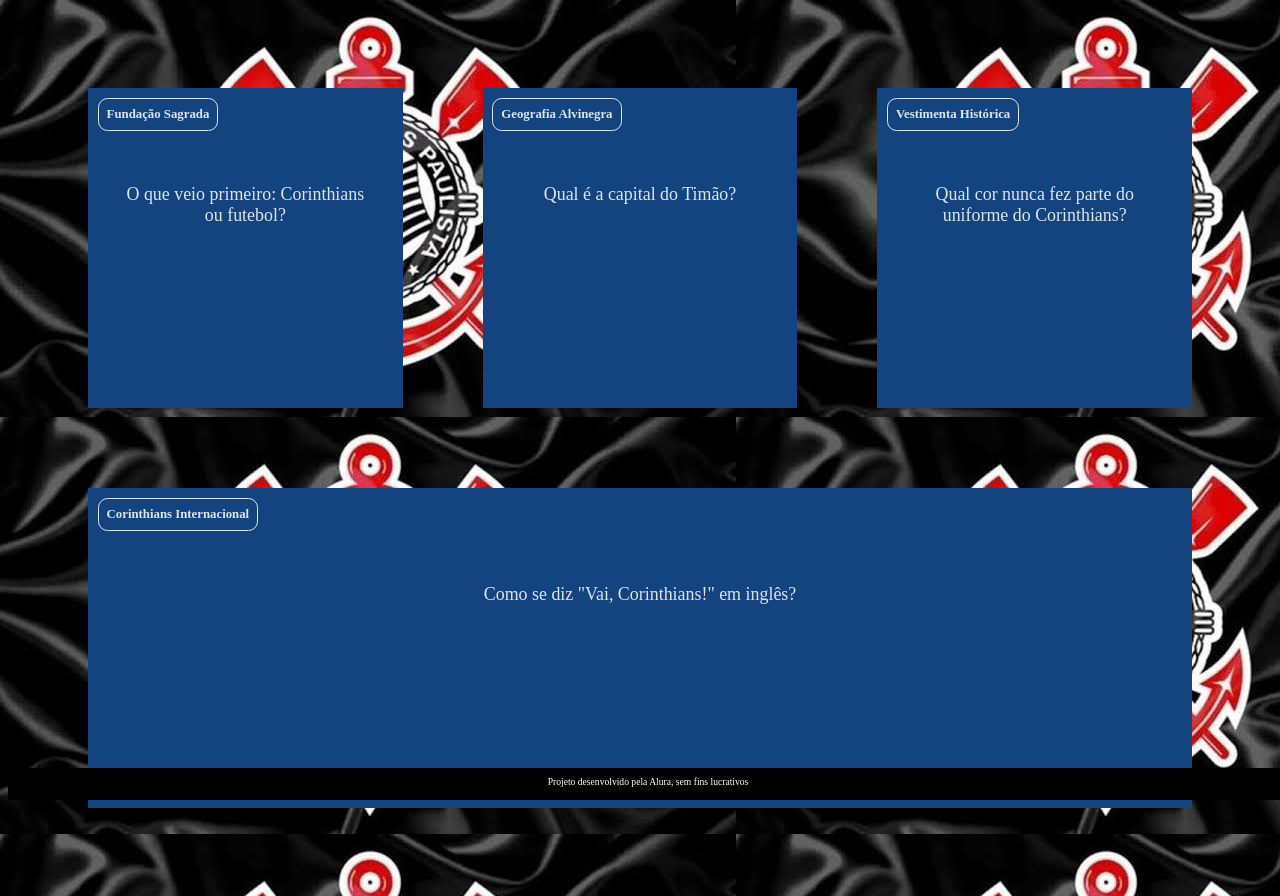
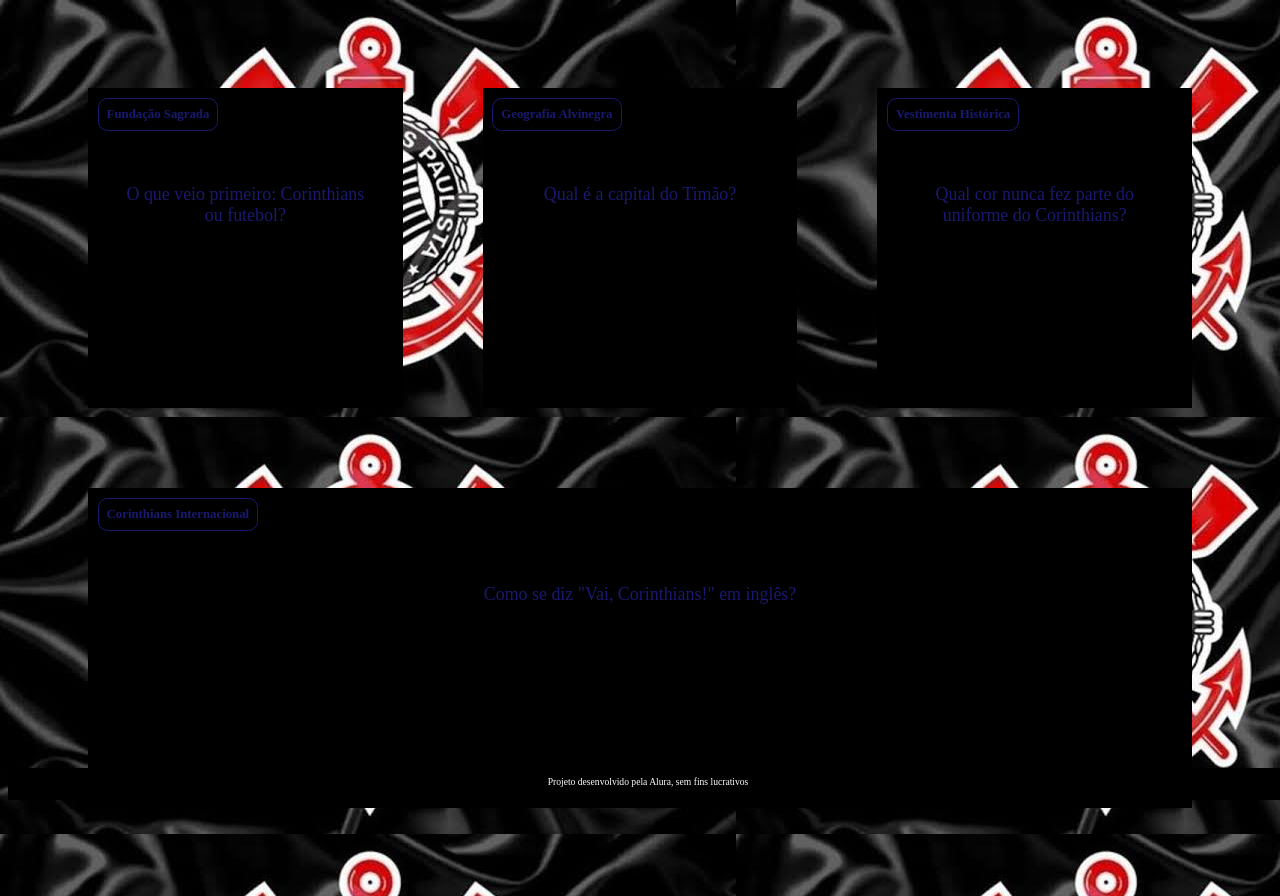
Before and after one commit to Isatruffa/CARDS, a plain HTML site: page index.html in a window 1280 px wide. Drawn offline with Linux system fonts and the light colour scheme.

Commit message:
Update style.css

```diff
--- a/style.css
+++ b/style.css
@@ -1,7 +1,7 @@
 :root {
-    --text-color: #DBE4EF;
-    --card-front-color: #144480;
-    --card-back-color: #00F4BF;
+    --text-color: #191970;
+    --card-front-color: #000000;
+    --card-back-color: #696969;
 }
 
 body {
@@ -79,7 +79,7 @@ body {
 
 .cartao__conteudo__resposta {
     transform: rotateY(180deg);
-    background-color: rgba(0, 244, 191);
+    background-color: ff1493
     border: 4px solid var(--card-back-color);
 }
 
```
